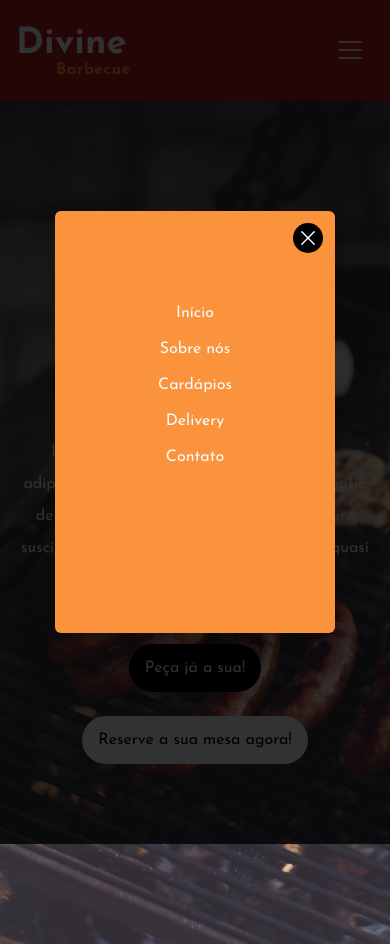
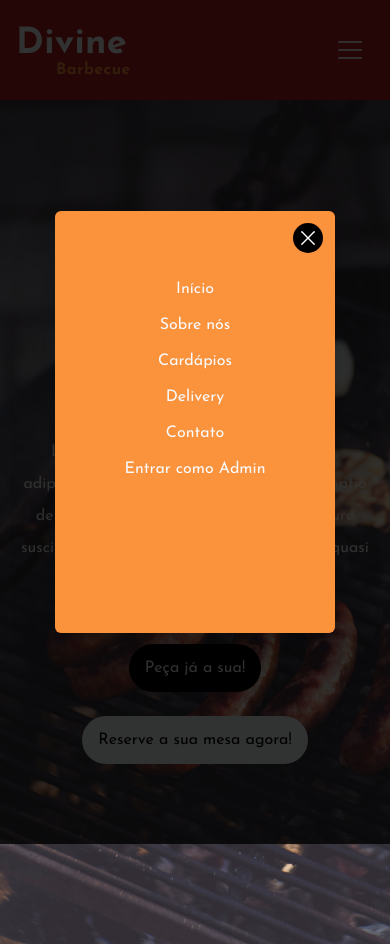
Before and after one commit to yuriassuncx/divine-barbecue, a React (Vite) app: page / in a window 390 px wide. Both pictures are taken after a click on the button 350 px from the left and 50 px from the top of the page. Built offline with nearby package versions, Linux system fonts and the light colour scheme; no server answers.

Commit message:
fix: responsive bug, add admin title to data

```diff
--- a/src/components/Header.tsx
+++ b/src/components/Header.tsx
@@ -1,6 +1,6 @@
 import { useApplication } from '../hooks/useApplication';
 import { Link } from 'react-router-dom';
-import { data } from '../constants/data';
+import { userData } from '../constants/data';
 
 import * as Popover from '@radix-ui/react-popover';
 
@@ -11,10 +11,10 @@ export function Header() {
 
   return (
     <div className="flex relative items-center justify-between bg-red-700 w-full px-4 lg:px-12 py-6 text-slate-50">
-      <div className="flex flex-col leading-3 tracking-wide font-bold cursor-pointer hover:scale-105 duration-150 transition-all">
+      <Link to={'/'} className="flex flex-col leading-3 tracking-wide font-bold cursor-pointer hover:scale-105 duration-150 transition-all">
         <h1 className="text-4xl">Divine</h1>
         <p className="flex pl-10 text-orange-400">Barbecue</p>
-      </div>
+      </Link>
 
       <button
         className="flex lg:hidden relative hover:bg-zinc-400 p-2 rounded-full opacity-90"
@@ -63,8 +63,8 @@ export function Header() {
               <X className="bg-black p-1 rounded-full" size={30} />
             </button>
 
-            <div className="flex flex-col gap-3 items-center justify-center pt-12">
-              {data.map((item, index) => (
+            <div className="flex flex-col gap-3 items-center justify-center pt-6">
+              {userData.map((item, index) => (
                 <Link
                   key={index}
                   to={item.path}
--- a/src/constants/data.ts
+++ b/src/constants/data.ts
@@ -20,3 +20,30 @@ export const data = [
     path: '/contato',
   },
 ]
+
+export const userData = [
+  {
+    title: 'Início',
+    path: '/',
+  },
+  {
+    title: 'Sobre nós',
+    path: '/sobre',
+  },
+  {
+    title: 'Cardápios',
+    path: '/cardapios',
+  },
+  {
+    title: 'Delivery',
+    path: '/delivery',
+  },
+  {
+    title: 'Contato',
+    path: '/contato',
+  },
+  {
+    title: 'Entrar como Admin',
+    path: '/login',
+  }
+]
--- a/src/pages/Foods.tsx
+++ b/src/pages/Foods.tsx
@@ -25,7 +25,7 @@ export function Foods() {
   }
 
   return (
-    <div className="flex flex-col items-center justify-center pt-12 gap-12 mx-2 lg:mx-0 h-screen text-white">
+    <div className="flex flex-col items-center justify-center pt-12 gap-12 mx-6 lg:mx-0 h-screen text-white">
       <h1 className="font-bold text-3xl text-center">{data.cardapio.title} - Página do Admin</h1>
 
       <div className={`lg:w-[60vh] p-6 h-[80vh] rounded-md border-2 border-opacity-30 shadow-lg border-white ${slug === 'cardapio-simples' ? 'bg-card_simples' : 'bg-card_vip'} bg-cover bg-no-repeat`}>
--- a/src/pages/FoodsAdmin.tsx
+++ b/src/pages/FoodsAdmin.tsx
@@ -74,8 +74,8 @@ export function FoodsAdmin() {
   }
 
   return (
-    <div className="flex flex-col items-center justify-between pt-12 gap-12 mx-2 lg:mx-0 h-screen text-white">
-      <h1 className="font-bold text-3xl">{data.cardapio.title} - Página do Admin</h1>
+    <div className="flex flex-col items-center justify-between pt-12 gap-12 mx-6 lg:mx-0 h-screen text-white">
+      <h1 className="font-bold text-3xl text-center">{data.cardapio.title} - Página do Admin</h1>
 
       <div
         onDrop={handleOnDrop}
```
